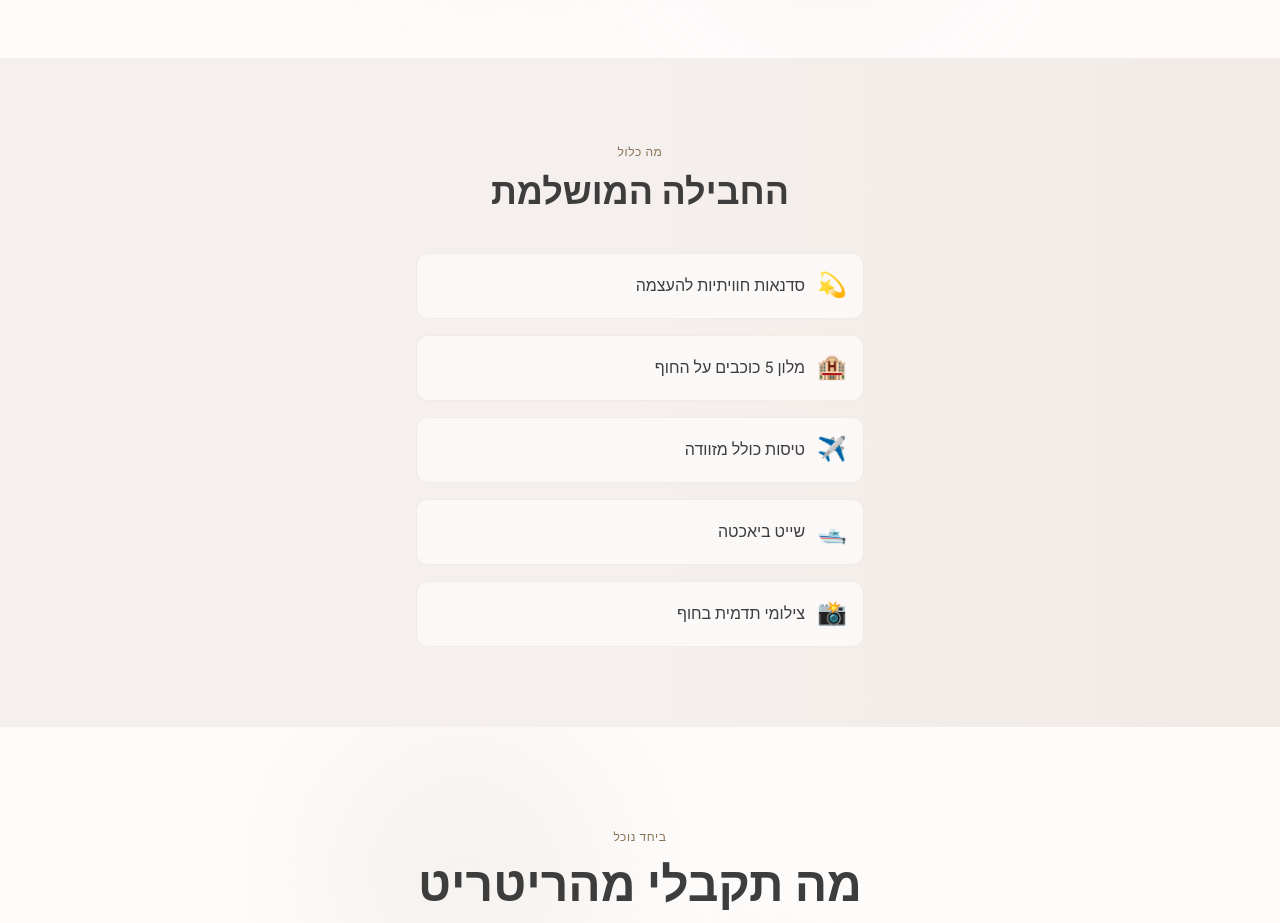
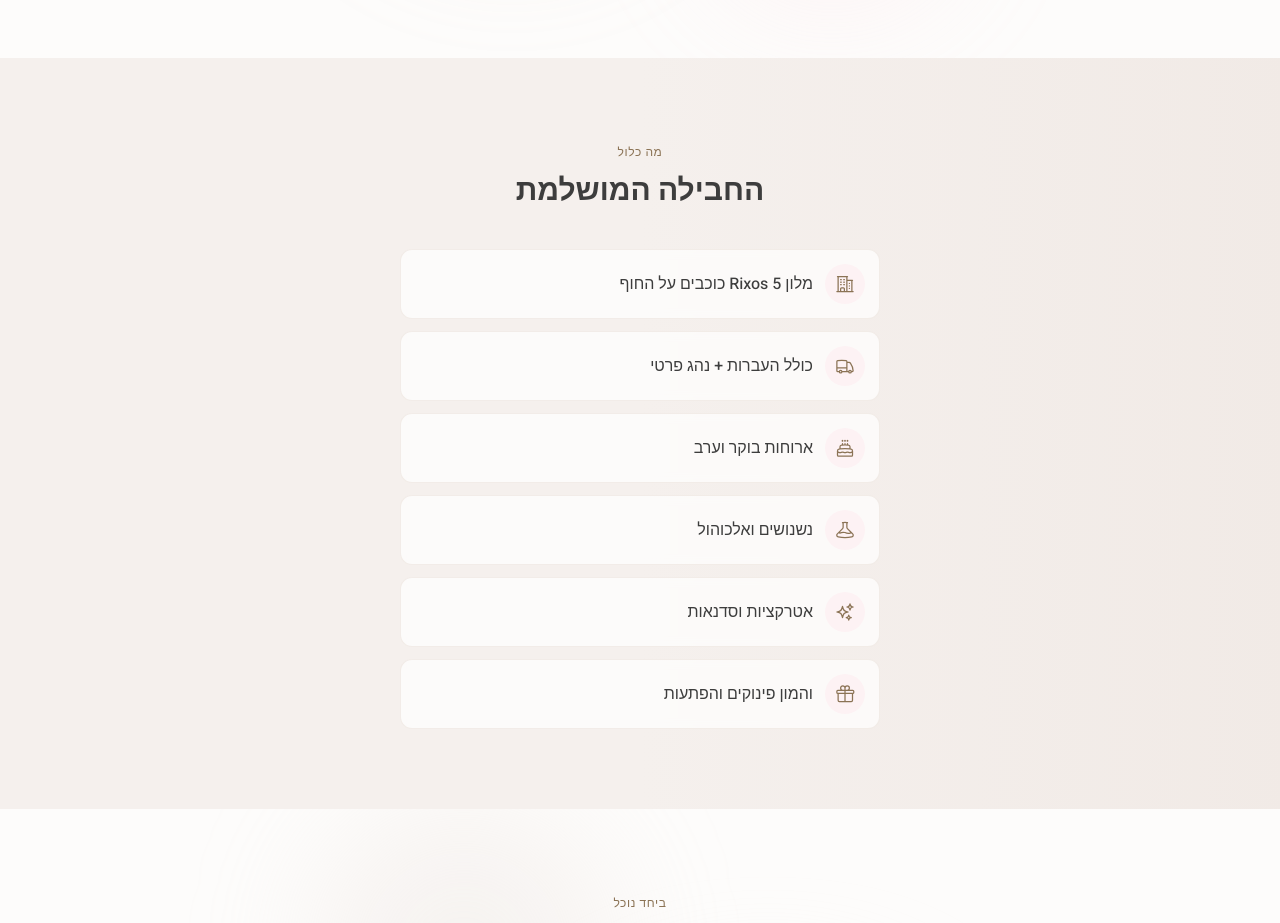
Before and after one commit to Idosegev23/retreatByfly, a Next.js app: page / in a window 1280 px wide. Shown: the part 2720-3643 px from the top of the page. Built offline with nearby package versions, Linux system fonts and the light colour scheme.

Commit message:
תיקון מובייל: לו״ז ללא חפיפה, אייקונים יוקרתיים, תוכן מעודכן

```diff
--- a/src/components/sections/InteractiveCards.tsx
+++ b/src/components/sections/InteractiveCards.tsx
@@ -7,22 +7,40 @@ const targetAudience = [
   {
     title: "להתמלא מחדש",
     description: "לעצור, לנשום ולתת לעצמך את הזמן שמגיע לך",
-    icon: "✨",
+    icon: (
+      <svg className="w-5 h-5 md:w-6 md:h-6" fill="none" stroke="currentColor" strokeWidth={1.5} viewBox="0 0 24 24">
+        <circle cx="12" cy="12" r="9" />
+        <circle cx="12" cy="12" r="3" />
+      </svg>
+    ),
   },
   {
     title: "לדייק כיוון",
     description: "להבין מה את באמת רוצה ולאן את הולכת",
-    icon: "🧭",
+    icon: (
+      <svg className="w-5 h-5 md:w-6 md:h-6" fill="none" stroke="currentColor" strokeWidth={1.5} viewBox="0 0 24 24">
+        <path strokeLinecap="round" strokeLinejoin="round" d="M12 2v4m0 12v4m10-10h-4M6 12H2" />
+        <circle cx="12" cy="12" r="3" />
+      </svg>
+    ),
   },
   {
     title: "להתחזק מבפנים",
     description: "לחזק את הביטחון והערך העצמי שלך",
-    icon: "💪",
+    icon: (
+      <svg className="w-5 h-5 md:w-6 md:h-6" fill="none" stroke="currentColor" strokeWidth={1.5} viewBox="0 0 24 24">
+        <path strokeLinecap="round" strokeLinejoin="round" d="M12 2l3 7h7l-5.5 5 2 7.5L12 17l-6.5 4.5 2-7.5L2 9h7l3-7z" />
+      </svg>
+    ),
   },
   {
     title: "לחזור ממגנטת",
     description: "לחזור הביתה עם אנרגיה חדשה וכוח פנימי",
-    icon: "🌟",
+    icon: (
+      <svg className="w-5 h-5 md:w-6 md:h-6" fill="none" stroke="currentColor" strokeWidth={1.5} viewBox="0 0 24 24">
+        <path strokeLinecap="round" strokeLinejoin="round" d="M9.663 17h4.673M12 3v1m6.364 1.636l-.707.707M21 12h-1M4 12H3m3.343-5.657l-.707-.707m2.828 9.9a5 5 0 117.072 0l-.548.547A3.374 3.374 0 0014 18.469V19a2 2 0 11-4 0v-.531c0-.895-.356-1.754-.988-2.386l-.548-.547z" />
+      </svg>
+    ),
   },
 ];
 
@@ -33,7 +51,7 @@ export function InteractiveCards() {
   return (
     <section
       ref={sectionRef}
-      className="relative py-16 md:py-24 bg-nude-50 overflow-hidden"
+      className="relative py-14 md:py-20 bg-nude-50 overflow-hidden"
     >
       {/* Background decoration */}
       <div className="absolute inset-0 pointer-events-none">
@@ -41,9 +59,9 @@ export function InteractiveCards() {
         <div className="absolute bottom-0 right-1/4 w-64 md:w-96 h-64 md:h-96 rounded-full bg-nude-100 blur-3xl" />
       </div>
 
-      <div className="relative z-10 max-w-5xl mx-auto px-4 md:px-6">
+      <div className="relative z-10 max-w-4xl mx-auto px-4">
         {/* Section header */}
-        <div className="text-center mb-10 md:mb-14">
+        <div className="text-center mb-8 md:mb-12">
           <motion.span
             initial={{ opacity: 0, y: 15 }}
             animate={isInView ? { opacity: 1, y: 0 } : {}}
@@ -55,14 +73,14 @@ export function InteractiveCards() {
             initial={{ opacity: 0, y: 15 }}
             animate={isInView ? { opacity: 1, y: 0 } : {}}
             transition={{ delay: 0.1 }}
-            className="font-cormorant text-3xl md:text-4xl lg:text-5xl font-semibold text-text mt-3 mb-4"
+            className="font-cormorant text-2xl md:text-4xl font-semibold text-text mt-2"
           >
             מה תקבלי מהריטריט
           </motion.h2>
         </div>
 
         {/* Cards grid */}
-        <div className="grid grid-cols-2 gap-3 md:gap-5">
+        <div className="grid grid-cols-2 gap-3 md:gap-4">
           {targetAudience.map((item, index) => (
             <motion.div
               key={item.title}
@@ -70,18 +88,21 @@ export function InteractiveCards() {
               whileInView={{ opacity: 1, y: 0 }}
               transition={{ delay: index * 0.1, duration: 0.5 }}
               viewport={{ once: true }}
-              className="relative p-4 md:p-6 rounded-2xl bg-white/80 backdrop-blur-sm border border-nude-200/50 shadow-soft"
+              className="relative p-4 md:p-5 rounded-xl bg-white border border-nude-200/60 shadow-soft"
             >
-              {/* Icon */}
-              <div className="text-2xl md:text-3xl mb-3">
+              {/* Icon in circle */}
+              <div
+                className="w-10 h-10 md:w-12 md:h-12 flex items-center justify-center rounded-full mb-3"
+                style={{ backgroundColor: 'var(--pink-50)', color: 'var(--accent)' }}
+              >
                 {item.icon}
               </div>
 
               {/* Content */}
-              <h3 className="font-cormorant text-lg md:text-xl font-semibold text-text mb-1.5 md:mb-2">
+              <h3 className="font-cormorant text-base md:text-lg font-semibold text-text mb-1">
                 {item.title}
               </h3>
-              <p className="text-text-light text-xs md:text-sm leading-relaxed">
+              <p className="text-text-light text-[11px] md:text-xs leading-relaxed">
                 {item.description}
               </p>
             </motion.div>
--- a/src/components/sections/StickyTimeline.tsx
+++ b/src/components/sections/StickyTimeline.tsx
@@ -86,7 +86,7 @@ export function StickyTimeline() {
       id="schedule"
       ref={containerRef}
       className="relative"
-      style={{ height: `${timelineData.length * 120}vh` }}
+      style={{ height: `${timelineData.length * 100}vh` }}
     >
       {/* Dynamic background color based on active day */}
       <AnimatePresence mode="wait">
@@ -105,11 +105,11 @@ export function StickyTimeline() {
 
       {/* Sticky header - fixed at top with solid background */}
       <div
-        className="sticky top-0 z-30 pt-4 md:pt-6 pb-4"
-        style={{ backgroundColor: 'rgba(253, 250, 247, 0.97)' }}
+        className="sticky top-0 z-30 pt-4 pb-4"
+        style={{ backgroundColor: 'rgba(253, 250, 247, 0.98)' }}
       >
         <div className="max-w-6xl mx-auto px-4">
-          <div className="text-center mb-4 md:mb-5">
+          <div className="text-center mb-3">
             <span
               className="text-[10px] md:text-xs font-medium tracking-widest uppercase"
               style={{ color: 'var(--accent)' }}
@@ -117,7 +117,7 @@ export function StickyTimeline() {
               הלו״ז
             </span>
             <h2
-              className="text-2xl md:text-4xl lg:text-5xl font-semibold mt-1"
+              className="text-xl md:text-3xl lg:text-4xl font-semibold mt-1"
               style={{ fontFamily: 'var(--font-cormorant), Georgia, serif', color: 'var(--text)' }}
             >
               4 ימים של קסם
@@ -136,7 +136,7 @@ export function StickyTimeline() {
                 className="relative flex flex-col items-center transition-all duration-300"
               >
                 <span
-                  className={`w-10 h-10 md:w-12 md:h-12 flex items-center justify-center rounded-full text-sm md:text-lg font-bold transition-all duration-500 ${
+                  className={`w-9 h-9 md:w-11 md:h-11 flex items-center justify-center rounded-full text-xs md:text-base font-bold transition-all duration-500 ${
                     activeDay === day.day ? "scale-110 shadow-lg" : "opacity-60"
                   }`}
                   style={{
@@ -148,7 +148,7 @@ export function StickyTimeline() {
                   {day.day}
                 </span>
                 <span
-                  className="text-[9px] md:text-[11px] mt-1.5 font-medium transition-opacity whitespace-nowrap"
+                  className="text-[8px] md:text-[10px] mt-1 font-medium transition-opacity whitespace-nowrap"
                   style={{
                     color: dressCodeColors[day.day as keyof typeof dressCodeColors]?.bg,
                     opacity: activeDay === day.day ? 1 : 0.5
@@ -161,7 +161,7 @@ export function StickyTimeline() {
           </div>
 
           {/* Progress bar */}
-          <div className="mt-4 h-1.5 bg-nude-200 rounded-full overflow-hidden max-w-xs md:max-w-md mx-auto">
+          <div className="mt-3 h-1 bg-nude-200 rounded-full overflow-hidden max-w-[200px] md:max-w-sm mx-auto">
             <motion.div
               className="h-full rounded-full"
               style={{
@@ -173,8 +173,8 @@ export function StickyTimeline() {
         </div>
       </div>
 
-      {/* Timeline content - with more top padding to clear header */}
-      <div className="relative z-10 pt-8">
+      {/* Timeline content - with scroll-margin to clear header */}
+      <div className="relative z-10">
         {timelineData.map((day, index) => (
           <TimelineDay
             key={day.day}
@@ -193,10 +193,10 @@ export function StickyTimeline() {
         className="sticky bottom-4 z-20 text-center px-4"
       >
         <p
-          className="text-[10px] md:text-xs max-w-sm mx-auto bg-white/90 backdrop-blur-sm rounded-full py-2 px-4 shadow-sm"
+          className="text-[9px] md:text-xs max-w-sm mx-auto bg-white/90 backdrop-blur-sm rounded-full py-1.5 px-3 shadow-sm"
           style={{ color: 'var(--text-light)' }}
         >
-          * כל הסדנאות אופציונליות. התכנית נתונה לשינויים.
+          * כל הסדנאות אופציונליות
         </p>
       </motion.div>
     </section>
@@ -232,21 +232,21 @@ function TimelineDay({ day, setActiveDay, dressCodeColor }: TimelineDayProps) {
       id={`day-${day.day}`}
       ref={dayRef}
       style={{ opacity, scale }}
-      className="min-h-screen flex items-center py-24 md:py-32"
+      className="min-h-screen flex items-center pt-44 pb-16 md:pt-48 md:pb-20 scroll-mt-44 md:scroll-mt-48"
     >
-      <div className="max-w-2xl mx-auto px-4 w-full">
+      <div className="max-w-xl mx-auto px-4 w-full">
         <div
-          className="relative p-5 md:p-8 rounded-2xl shadow-xl"
+          className="relative p-4 md:p-6 rounded-2xl shadow-xl"
           style={{
             backgroundColor: 'white',
-            borderWidth: '3px',
+            borderWidth: '2px',
             borderStyle: 'solid',
             borderColor: dressCodeColor.bg,
           }}
         >
           {/* Day number badge */}
           <div
-            className="absolute -top-4 right-4 md:right-8 px-4 py-2 rounded-full text-sm font-bold shadow-md"
+            className="absolute -top-3 right-4 md:right-6 px-3 py-1 rounded-full text-xs font-bold shadow-md"
             style={{
               backgroundColor: dressCodeColor.bg,
               color: 'white',
@@ -257,15 +257,15 @@ function TimelineDay({ day, setActiveDay, dressCodeColor }: TimelineDayProps) {
           </div>
 
           {/* Header */}
-          <div className="mb-5 md:mb-6 mt-3">
+          <div className="mb-4 mt-2">
             <span
-              className="text-xs md:text-sm font-semibold"
+              className="text-[10px] md:text-xs font-semibold"
               style={{ color: dressCodeColor.bg }}
             >
               {day.theme}
             </span>
             <h3
-              className="text-xl md:text-3xl font-bold mt-1"
+              className="text-lg md:text-2xl font-bold mt-0.5"
               style={{ fontFamily: 'var(--font-cormorant), Georgia, serif', color: 'var(--text)' }}
             >
               {day.title}
@@ -273,7 +273,7 @@ function TimelineDay({ day, setActiveDay, dressCodeColor }: TimelineDayProps) {
           </div>
 
           {/* Activities */}
-          <div className="space-y-2.5 md:space-y-3">
+          <div className="space-y-2">
             {day.activities.map((activity, actIndex) => (
               <motion.div
                 key={actIndex}
@@ -281,20 +281,20 @@ function TimelineDay({ day, setActiveDay, dressCodeColor }: TimelineDayProps) {
                 whileInView={{ opacity: 1, x: 0 }}
                 transition={{ delay: actIndex * 0.03 }}
                 viewport={{ once: true }}
-                className="flex gap-2.5 md:gap-3 items-start group"
+                className="flex gap-2 items-start"
               >
                 <span
-                  className="flex-shrink-0 w-[70px] md:w-[85px] text-[11px] md:text-sm font-bold"
+                  className="flex-shrink-0 w-[60px] md:w-[75px] text-[10px] md:text-xs font-bold"
                   style={{ color: dressCodeColor.text }}
                 >
                   {activity.time}
                 </span>
                 <div
-                  className="flex-shrink-0 w-2 h-2 mt-1 md:mt-1.5 rounded-full"
+                  className="flex-shrink-0 w-1.5 h-1.5 mt-1 rounded-full"
                   style={{ backgroundColor: dressCodeColor.bg }}
                 />
                 <span
-                  className="text-xs md:text-sm font-medium"
+                  className="text-[11px] md:text-sm"
                   style={{ color: 'var(--text)' }}
                 >
                   {activity.activity}
--- a/src/components/sections/WhatWeDoSection.tsx
+++ b/src/components/sections/WhatWeDoSection.tsx
@@ -5,24 +5,52 @@ import { motion, useInView } from "framer-motion";
 
 const highlights = [
   {
-    icon: "💫",
-    text: "סדנאות חוויתיות להעצמה",
+    icon: (
+      <svg className="w-5 h-5" fill="none" stroke="currentColor" strokeWidth={1.5} viewBox="0 0 24 24">
+        <path strokeLinecap="round" strokeLinejoin="round" d="M2.25 21h19.5m-18-18v18m10.5-18v18m6-13.5V21M6.75 6.75h.75m-.75 3h.75m-.75 3h.75m3-6h.75m-.75 3h.75m-.75 3h.75M6.75 21v-3.375c0-.621.504-1.125 1.125-1.125h2.25c.621 0 1.125.504 1.125 1.125V21M3 3h12m-.75 4.5H21m-3.75 3.75h.008v.008h-.008v-.008zm0 3h.008v.008h-.008v-.008zm0 3h.008v.008h-.008v-.008z" />
+      </svg>
+    ),
+    text: "מלון Rixos 5 כוכבים על החוף",
   },
   {
-    icon: "🏨",
-    text: "מלון 5 כוכבים על החוף",
+    icon: (
+      <svg className="w-5 h-5" fill="none" stroke="currentColor" strokeWidth={1.5} viewBox="0 0 24 24">
+        <path strokeLinecap="round" strokeLinejoin="round" d="M8.25 18.75a1.5 1.5 0 01-3 0m3 0a1.5 1.5 0 00-3 0m3 0h6m-9 0H3.375a1.125 1.125 0 01-1.125-1.125V14.25m17.25 4.5a1.5 1.5 0 01-3 0m3 0a1.5 1.5 0 00-3 0m3 0h1.125c.621 0 1.129-.504 1.09-1.124a17.902 17.902 0 00-3.213-9.193 2.056 2.056 0 00-1.58-.86H14.25M16.5 18.75h-2.25m0-11.177v-.958c0-.568-.422-1.048-.987-1.106a48.554 48.554 0 00-10.026 0 1.106 1.106 0 00-.987 1.106v7.635m12-6.677v6.677m0 4.5v-4.5m0 0h-12" />
+      </svg>
+    ),
+    text: "כולל העברות + נהג פרטי",
   },
   {
-    icon: "✈️",
-    text: "טיסות כולל מזוודה",
+    icon: (
+      <svg className="w-5 h-5" fill="none" stroke="currentColor" strokeWidth={1.5} viewBox="0 0 24 24">
+        <path strokeLinecap="round" strokeLinejoin="round" d="M12 8.25v-1.5m0 1.5c-1.355 0-2.697.056-4.024.166C6.845 8.51 6 9.473 6 10.608v2.513m6-4.87c1.355 0 2.697.055 4.024.165C17.155 8.51 18 9.473 18 10.608v2.513m-3-4.87v-1.5m-6 1.5v-1.5m12 9.75l-1.5.75a3.354 3.354 0 01-3 0 3.354 3.354 0 00-3 0 3.354 3.354 0 01-3 0 3.354 3.354 0 00-3 0 3.354 3.354 0 01-3 0L3 16.5m15-3.38a48.474 48.474 0 00-6-.37c-2.032 0-4.034.125-6 .37m12 0c.39.049.777.102 1.163.16 1.07.16 1.837 1.094 1.837 2.175v5.17c0 .62-.504 1.124-1.125 1.124H4.125A1.125 1.125 0 013 20.625v-5.17c0-1.08.768-2.014 1.837-2.174A47.78 47.78 0 016 13.12M12.265 3.11a.375.375 0 11-.53 0L12 2.845l.265.265zm-3 0a.375.375 0 11-.53 0L9 2.845l.265.265zm6 0a.375.375 0 11-.53 0L15 2.845l.265.265z" />
+      </svg>
+    ),
+    text: "ארוחות בוקר וערב",
   },
   {
-    icon: "🛥️",
-    text: "שייט ביאכטה",
+    icon: (
+      <svg className="w-5 h-5" fill="none" stroke="currentColor" strokeWidth={1.5} viewBox="0 0 24 24">
+        <path strokeLinecap="round" strokeLinejoin="round" d="M9.75 3.104v5.714a2.25 2.25 0 01-.659 1.591L5 14.5M9.75 3.104c-.251.023-.501.05-.75.082m.75-.082a24.301 24.301 0 014.5 0m0 0v5.714c0 .597.237 1.17.659 1.591L19.8 15.3M14.25 3.104c.251.023.501.05.75.082M19.8 15.3l-1.57.393A9.065 9.065 0 0112 15a9.065 9.065 0 00-6.23.693L5 14.5m14.8.8l1.402 1.402c1.232 1.232.65 3.318-1.067 3.611A48.309 48.309 0 0112 21c-2.773 0-5.491-.235-8.135-.687-1.718-.293-2.3-2.379-1.067-3.61L5 14.5" />
+      </svg>
+    ),
+    text: "נשנושים ואלכוהול",
   },
   {
-    icon: "📸",
-    text: "צילומי תדמית בחוף",
+    icon: (
+      <svg className="w-5 h-5" fill="none" stroke="currentColor" strokeWidth={1.5} viewBox="0 0 24 24">
+        <path strokeLinecap="round" strokeLinejoin="round" d="M9.813 15.904L9 18.75l-.813-2.846a4.5 4.5 0 00-3.09-3.09L2.25 12l2.846-.813a4.5 4.5 0 003.09-3.09L9 5.25l.813 2.846a4.5 4.5 0 003.09 3.09L15.75 12l-2.846.813a4.5 4.5 0 00-3.09 3.09zM18.259 8.715L18 9.75l-.259-1.035a3.375 3.375 0 00-2.455-2.456L14.25 6l1.036-.259a3.375 3.375 0 002.455-2.456L18 2.25l.259 1.035a3.375 3.375 0 002.456 2.456L21.75 6l-1.035.259a3.375 3.375 0 00-2.456 2.456zM16.894 20.567L16.5 21.75l-.394-1.183a2.25 2.25 0 00-1.423-1.423L13.5 18.75l1.183-.394a2.25 2.25 0 001.423-1.423l.394-1.183.394 1.183a2.25 2.25 0 001.423 1.423l1.183.394-1.183.394a2.25 2.25 0 00-1.423 1.423z" />
+      </svg>
+    ),
+    text: "אטרקציות וסדנאות",
+  },
+  {
+    icon: (
+      <svg className="w-5 h-5" fill="none" stroke="currentColor" strokeWidth={1.5} viewBox="0 0 24 24">
+        <path strokeLinecap="round" strokeLinejoin="round" d="M21 11.25v8.25a1.5 1.5 0 01-1.5 1.5H5.25a1.5 1.5 0 01-1.5-1.5v-8.25M12 4.875A2.625 2.625 0 109.375 7.5H12m0-2.625V7.5m0-2.625A2.625 2.625 0 1114.625 7.5H12m0 0V21m-8.625-9.75h18c.621 0 1.125-.504 1.125-1.125v-1.5c0-.621-.504-1.125-1.125-1.125h-18c-.621 0-1.125.504-1.125 1.125v1.5c0 .621.504 1.125 1.125 1.125z" />
+      </svg>
+    ),
+    text: "והמון פינוקים והפתעות",
   },
 ];
 
@@ -39,7 +67,7 @@ export function WhatWeDoSection() {
       {/* Decorative elements */}
       <div className="absolute top-0 right-0 w-1/2 h-full bg-gradient-to-l from-nude-200/30 to-transparent pointer-events-none" />
 
-      <div className="relative z-10 max-w-4xl mx-auto px-4">
+      <div className="relative z-10 max-w-lg mx-auto px-4">
         {/* Header */}
         <div className="text-center mb-8 md:mb-10">
           <motion.span
@@ -54,7 +82,7 @@ export function WhatWeDoSection() {
             initial={{ opacity: 0, y: 15 }}
             animate={isInView ? { opacity: 1, y: 0 } : {}}
             transition={{ delay: 0.1 }}
-            className="text-2xl md:text-4xl font-semibold mt-2"
+            className="text-2xl md:text-3xl font-semibold mt-2"
             style={{ fontFamily: 'var(--font-cormorant), Georgia, serif', color: 'var(--text)' }}
           >
             החבילה המושלמת
@@ -62,18 +90,23 @@ export function WhatWeDoSection() {
         </div>
 
         {/* Highlights list */}
-        <div className="space-y-3 md:space-y-4 max-w-md mx-auto">
+        <div className="space-y-2.5 md:space-y-3">
           {highlights.map((highlight, index) => (
             <motion.div
               key={index}
               initial={{ opacity: 0, x: -20 }}
               animate={isInView ? { opacity: 1, x: 0 } : {}}
-              transition={{ delay: 0.15 + index * 0.08 }}
-              className="flex items-center gap-3 p-3 md:p-4 rounded-xl bg-white/60 backdrop-blur-sm border border-nude-200/50"
+              transition={{ delay: 0.15 + index * 0.06 }}
+              className="flex items-center gap-3 p-3 md:p-3.5 rounded-xl bg-white/70 backdrop-blur-sm border border-nude-200/50"
             >
-              <span className="text-xl md:text-2xl">{highlight.icon}</span>
+              <div
+                className="w-9 h-9 md:w-10 md:h-10 flex-shrink-0 flex items-center justify-center rounded-full"
+                style={{ backgroundColor: 'var(--pink-50)', color: 'var(--accent)' }}
+              >
+                {highlight.icon}
+              </div>
               <span
-                className="text-sm md:text-base"
+                className="text-sm md:text-base font-medium"
                 style={{ color: 'var(--text)' }}
               >
                 {highlight.text}
```
